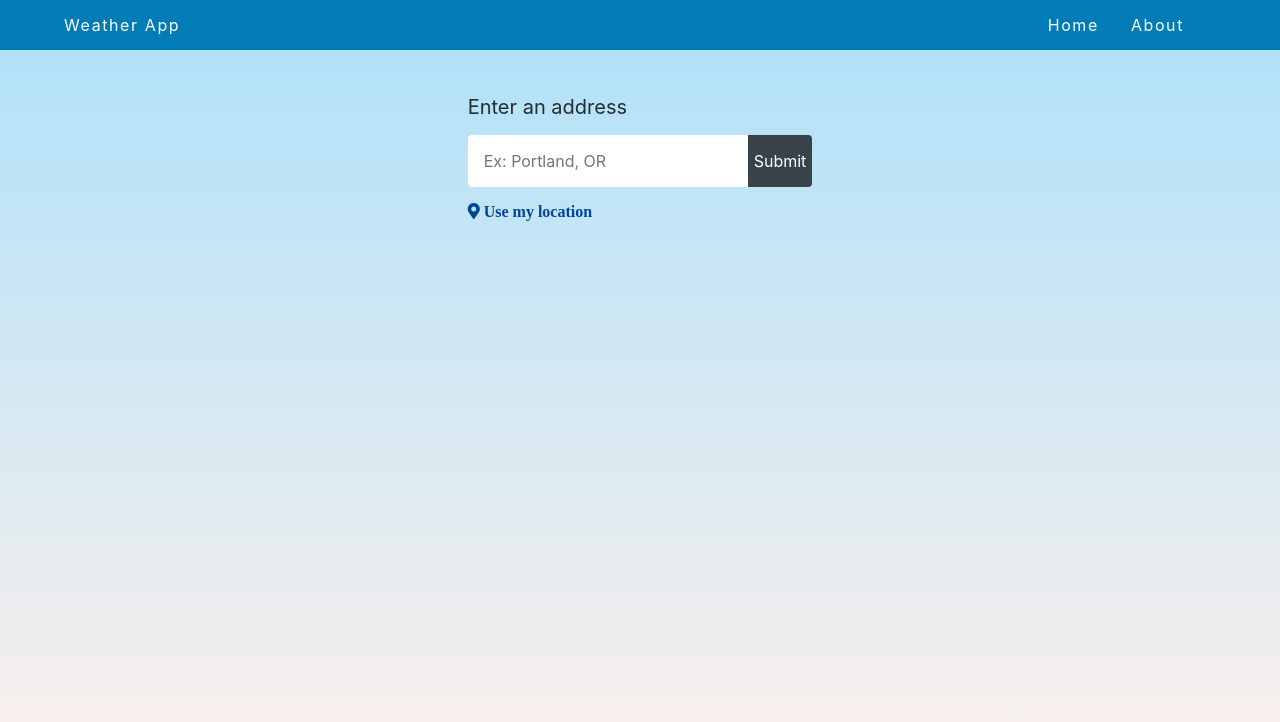
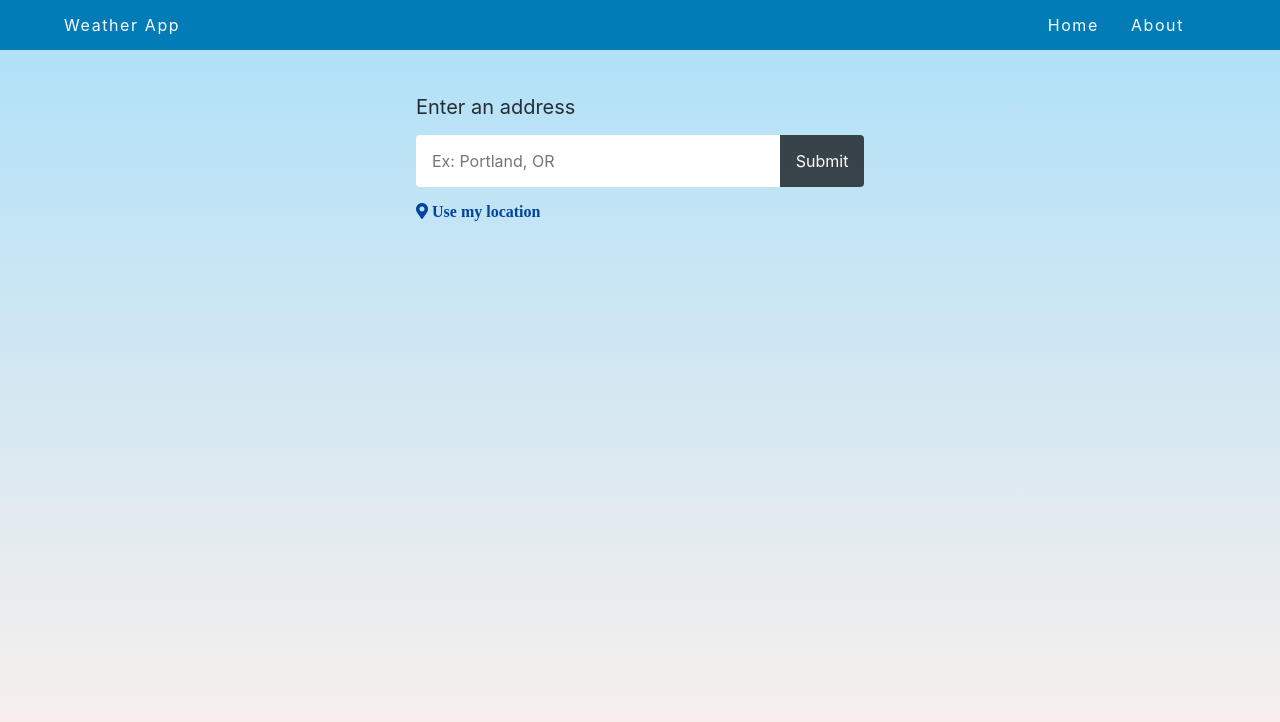
Before and after one commit to persistentlobster/weather-app, a React (Create React App) app: page / in a window 1280 px wide. Shown: the top 722 px of the page. Built offline with nearby package versions, Linux system fonts and the light colour scheme.

Commit message:
Fixed loading spinner styling

```diff
--- a/package.json
+++ b/package.json
@@ -31,5 +31,6 @@
       "last 1 firefox version",
       "last 1 safari version"
     ]
-  }
+  },
+  "devDependencies": {}
 }
--- a/src/App.js
+++ b/src/App.js
@@ -3,7 +3,6 @@ import Navbar from './components/Navbar/Navbar';
 import Searchbar from './components/Searchbar/Searchbar';
 import WeatherPane from './components/WeatherPane/WeatherPane';
 import DailyForecast from './components/DailyForecast/DailyForecast';
-import ClipLoader from 'react-spinners/ClipLoader';
 import About from './components/About/About';
 import './App.css';
 
@@ -100,12 +99,7 @@ class App extends Component {
                 {   route === 'home'
                     ?
                         <div>
-                            <div className="flex justify-center items-center">
-                                <Searchbar onChange={this.handleChange} onSubmit={this.onSubmit} onLocation={this.onLocation}/>
-                                <ClipLoader
-                                    loading={isLoading}
-                                />
-                            </div>
+                            <Searchbar onChange={this.handleChange} onSubmit={this.onSubmit} onLocation={this.onLocation} isLoading={isLoading}/>
                             <WeatherPane weatherData={this.state.weatherData} location={this.state.location}/>
                             <DailyForecast weatherData={this.state.weatherData}/>
                         </div>
--- a/src/components/Searchbar/Searchbar.js
+++ b/src/components/Searchbar/Searchbar.js
@@ -1,11 +1,12 @@
 import React from 'react'
+import ClipLoader from 'react-spinners/ClipLoader';
 
-const Searchbar = ({ onChange, onSubmit, onLocation }) => {
+const Searchbar = ({ onChange, onSubmit, onLocation, isLoading }) => {
 
     return (
-        <div className="pa4-l">
+        <div className="pa4-l h5">
             <form className="mw6 center pa4 pt5">
-                <fieldset className="cf bn ma0 pa0 w-100 center">
+                <fieldset className="cf bn pa0 w-100 center">
                     <legend className="pa0 f5 f4-ns mb3 black-80 tl">Enter an address</legend>
                     <div className="cf">
                         <div className="mb4 mb0-ns flex justify-center">
@@ -22,6 +23,12 @@ const Searchbar = ({ onChange, onSubmit, onLocation }) => {
                     <div className="tl">
                         <a className="fas fa-map-marker-alt f5 pt3 dark-blue no-underline" href="#0" onClick={onLocation}> Use my location</a>
                     </div>
+                    <ClipLoader
+                        sizeUnit={"px"}
+                        size={40}
+                        color={'#000'}
+                        loading={isLoading}
+                    />
                 </fieldset>
             </form>
         </div>
```
